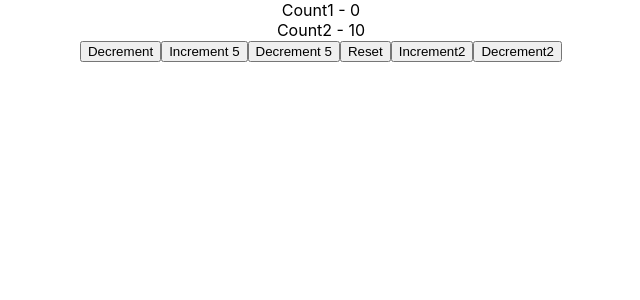
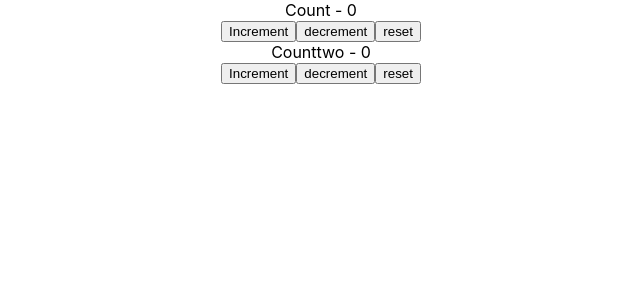
Before and after one commit to rutuja3036/hookApp2, a React (Create React App) app: page / in a window 1280 px wide. Shown: the top 300 px of the page, without its empty margins (319-959 px from the left). Built offline with nearby package versions, Linux system fonts and the light colour scheme.

Commit message:
two reducers to manage 2 different counters

```diff
--- a/src/App.js
+++ b/src/App.js
@@ -2,6 +2,7 @@
 import './App.css';
 import React from 'react';
 import CounterTwo from './components/reducerhook/CounterTwo';
+import CounterThree from './components/reducerhook/CounterThree';
 
 
 
@@ -10,7 +11,7 @@
   return (
     <div className="App">
 
- <CounterTwo/>
+<CounterThree/>
     </div>
   );
 }
--- /dev/null
+++ b/src/components/reducerhook/CounterThree.js
@@ -0,0 +1,34 @@
+import React,{useReducer} from 'react'
+
+const initialState = 0
+
+const reducer = (state,action) => {
+    switch(action){
+        case 'increment': return state+1
+        case 'decrement': return state-1
+        case 'reset': return initialState
+        default: return state
+    }
+}
+
+function CounterThree() {
+    const [count,dispatch] = useReducer(reducer,initialState)
+    const [countTwo,dispatchTwo] = useReducer(reducer,initialState)
+
+
+    return (
+        <div>
+        <div> Count - {count}</div>
+            <button onClick = {() => dispatch('increment')}>Increment</button>
+            <button onClick = {() => dispatch('decrement')}>decrement</button>
+            <button onClick = {() => dispatch('reset')}>reset</button>
+
+            <div> Counttwo - {countTwo}</div>
+            <button onClick = {() => dispatchTwo('increment')}>Increment</button>
+            <button onClick = {() => dispatchTwo('decrement')}>decrement</button>
+            <button onClick = {() => dispatchTwo('reset')}>reset</button>
+        </div>
+    )
+}
+
+export default CounterThree
--- a/src/components/reducerhook/CounterTwo.js
+++ b/src/components/reducerhook/CounterTwo.js
@@ -1,5 +1,6 @@
 import React, { useReducer } from 'react'
-//demo about state as an object
+//demo about state as an object as well as action as an object
+
 const initialState = {  //currently this object has only one partition called firstCounter
     firstCounter: 0,
     secondCounter: 10
```
